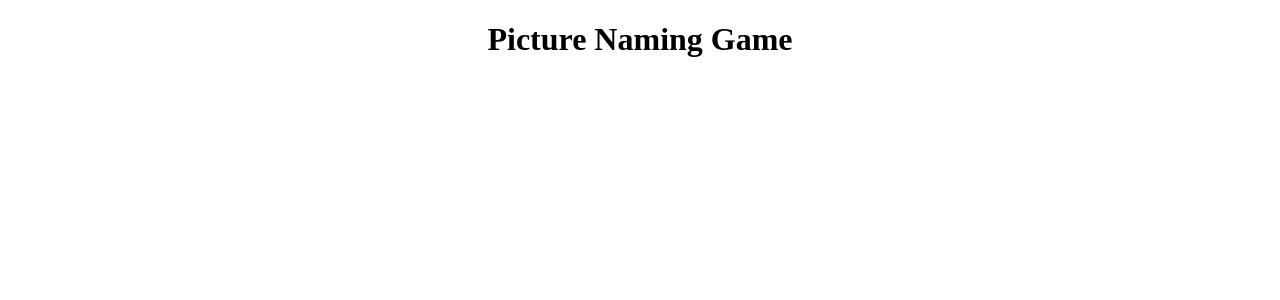
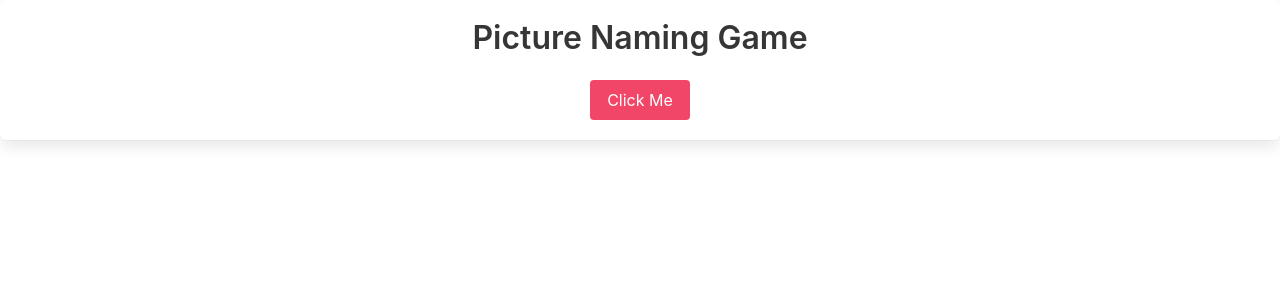
Before and after one commit to badsketch/PNG, a React app: page / in a window 1280 px wide. Shown: the top 300 px of the page. Built offline with nearby package versions, Linux system fonts and the light colour scheme.

Commit message:
#6 added bulma for styles

```diff
--- a/package.json
+++ b/package.json
@@ -24,13 +24,17 @@
     "@babel/preset-react": "^7.0.0",
     "babel-loader": "^8.0.4",
     "css-loader": "^1.0.0",
+    "extract-text-webpack-plugin": "^4.0.0-beta.0",
     "html-webpack-plugin": "^3.2.0",
+    "node-sass": "^4.9.3",
+    "sass-loader": "^7.1.0",
     "style-loader": "^0.23.0",
     "webpack": "^4.20.2",
     "webpack-cli": "^3.1.2",
     "webpack-dev-server": "^3.1.9"
   },
   "dependencies": {
+    "bulma": "^0.7.1",
     "react": "^16.5.2",
     "react-dom": "^16.5.2"
   }
--- a/src/components/App.css
+++ /dev/null
@@ -1,3 +0,0 @@
-h1 {
-    text-align: center;
-}
--- a/src/components/App.js
+++ b/src/components/App.js
@@ -1,12 +1,13 @@
 import React, { Component } from "react";
 
-import './App.css';
+import './App.scss';
 
 class App extends Component {
     render() {
         return (
-            <div>
-                <h1>Picture Naming Game</h1>
+            <div class="box has-text-centered">
+                <h1 class="title">Picture Naming Game</h1>
+                <button class="button is-danger">Click Me</button>
             </div>
         )
     }
--- a/src/index.js
+++ b/src/index.js
@@ -1,5 +1,6 @@
 import React from "react";
 import ReactDOM from "react-dom";
 import App from "./components/App";
+import "../styles.scss";
 
 ReactDOM.render(<App />, document.getElementById("root"));
--- /dev/null
+++ b/styles.scss
@@ -0,0 +1,2 @@
+@charset "utf-8";
+@import "~bulma/bulma";
--- a/webpack.config.js
+++ b/webpack.config.js
@@ -1,5 +1,7 @@
 const path = require("path");
 const HtmlWebpackPlugin = require("html-webpack-plugin");
+const ExtractTextPlugin = require("extract-text-webpack-plugin");
+
 module.exports = {
     entry: "./src/index.js",
     output: {
@@ -16,14 +18,21 @@ module.exports = {
                 },
             },
             {
-                test: /\.css$/,
-                use: ["style-loader", "css-loader"]
+                test: /\.scss$/,
+                use: ExtractTextPlugin.extract({
+                    fallback: 'style-loader',
+                    use: [
+                        'css-loader',
+                        'sass-loader'
+                    ]
+                })
             }
         ]
     },
     plugins: [
         new HtmlWebpackPlugin({
             template: "./src/index.html"
-        })
+        }),
+        new ExtractTextPlugin('./src/App.css')
     ]
 };
```
Also changed, not shown: src/components/App.scss (added), 1 other file (tests, documents, lock files or other folders).
